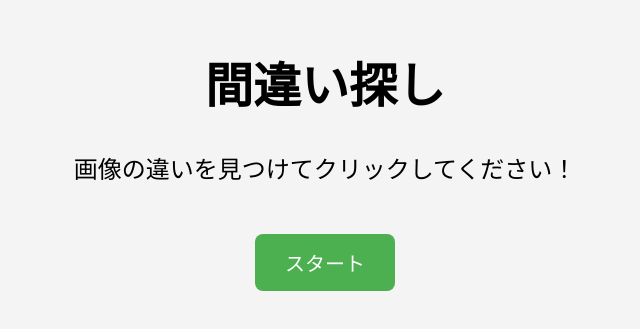
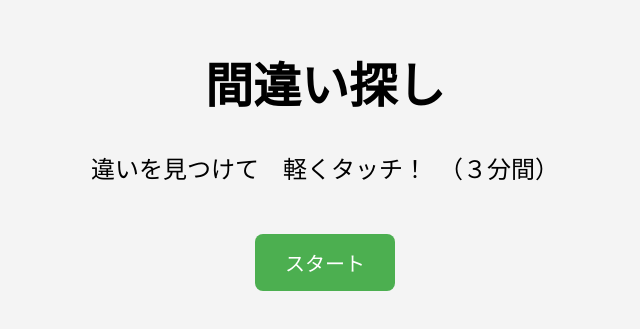
Before and after one commit to kamu21/spot-the-difference-3, a plain HTML site: page index.html in a window 1280 px wide. Shown: the part 247-576 px from the top of the page, without its empty margins (315-955 px from the left). Drawn offline with Linux system fonts and the light colour scheme.

Commit message:
Update index.html

```diff
--- a/index.html
+++ b/index.html
@@ -10,7 +10,7 @@
 <!-- スタート画面 -->
 <div id="intro-screen" class="intro-screen">
     <h1>間違い探し</h1>
-    <p>画像の違いを見つけてクリックしてください！</p>
+    <p>違いを見つけて　軽くタッチ！　（３分間）</p>
     <button id="start-btn" class="start-btn">スタート</button>
 </div>
 
```
